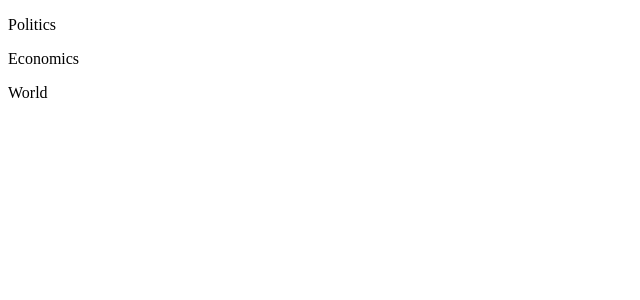
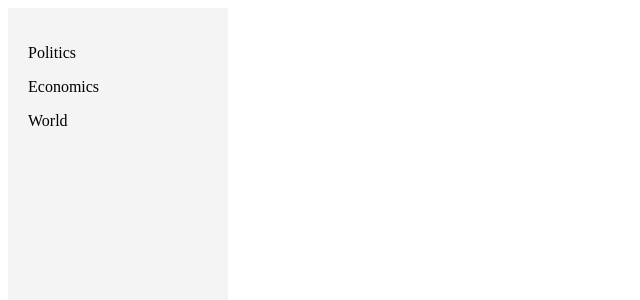
Before and after one commit to mainoee/react-chat-project, a React (Create React App) app: page / in a window 1280 px wide. Shown: the top 300 px of the page, without its empty margins (0-640 px from the left). Built offline with nearby package versions, Linux system fonts and the light colour scheme.

Commit message:
add css to channels component

```diff
--- /dev/null
+++ b/src/assets/stylesheets/application.css
@@ -0,0 +1,7 @@
+.channels-container {
+  padding: 20px;
+  width: 220px;
+  height: 100vh;
+  background: #f4f4f4;
+  box-sizing: border-box;
+}
--- a/src/components/channels.js
+++ b/src/components/channels.js
@@ -10,7 +10,7 @@ const Channels = (props) => {
   };
 
   return (
-    <div>{renderChannels()}</div>
+    <div className="channels-container">{renderChannels()}</div>
   );
 };
 
--- a/src/index.js
+++ b/src/index.js
@@ -1,5 +1,7 @@
 import React from 'react';
 import ReactDOM from 'react-dom';
+
+import './assets/stylesheets/application.css';
 import App from './components/app';
 
 ReactDOM.render(
```
